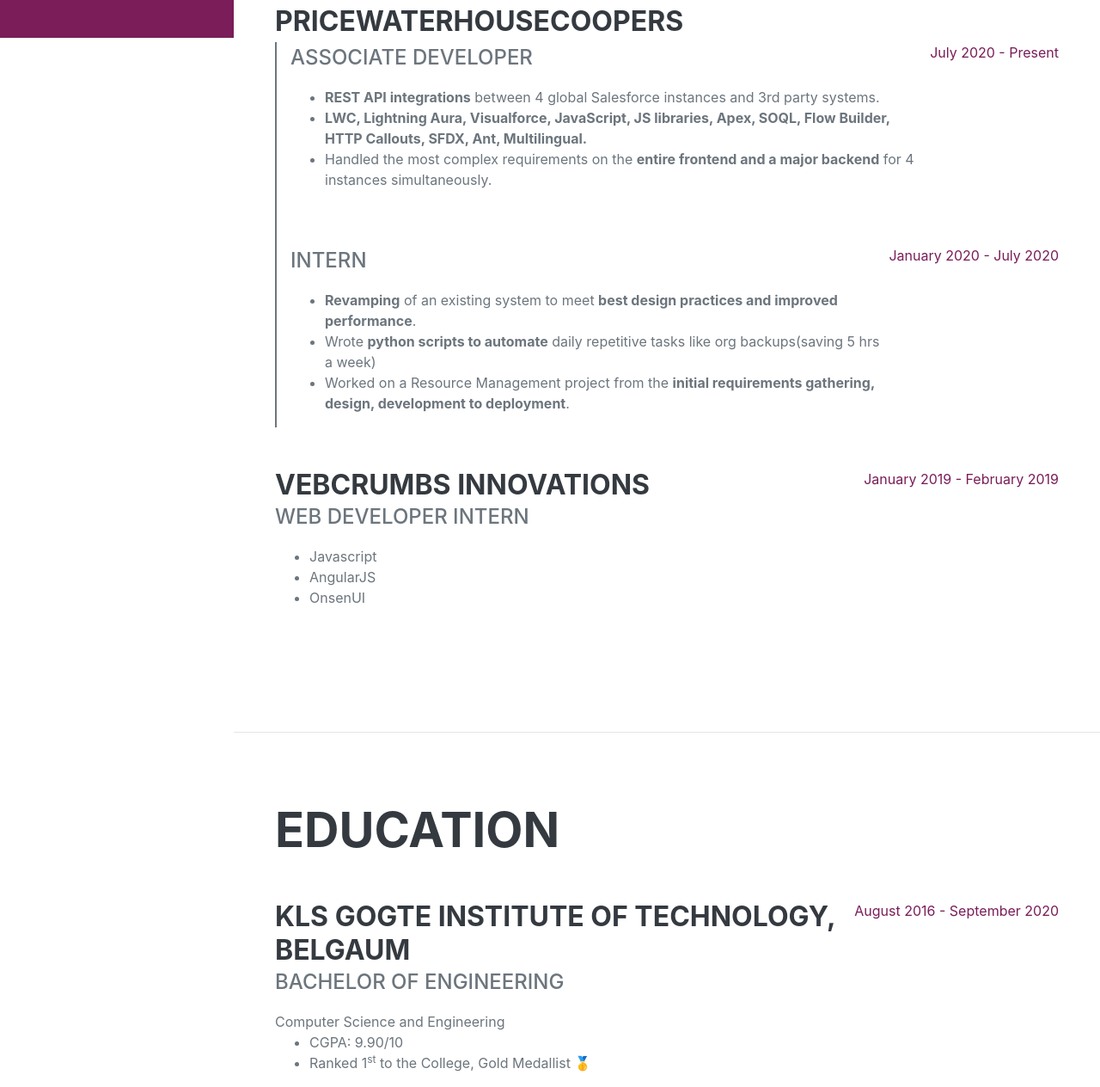
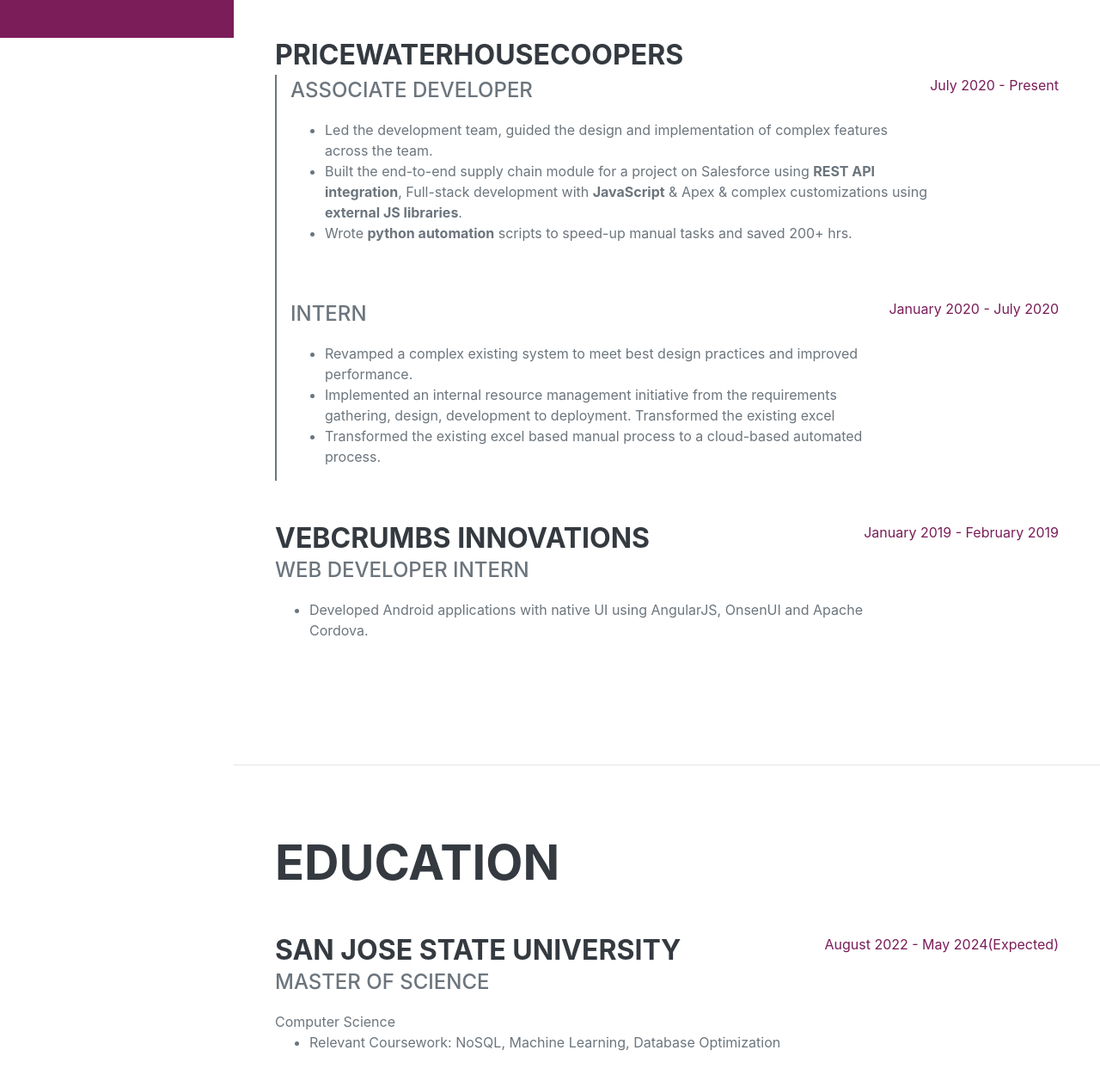
Before and after one commit to apoorvamohite/portfolio, a plain HTML site: page index.html in a window 1280 px wide. Shown: the part 756-2020 px from the top of the page at 86% size. Drawn offline with nearby package versions, Linux system fonts and the light colour scheme; a web font is replaced by a local one.

Commit message:
Update Education

```diff
--- a/index.html
+++ b/index.html
@@ -51,10 +51,10 @@
                     Apoorva
                     <span class="text-primary">Mohite</span>
                 </h1>
-                <h3>Associate at PricewaterhouseCoopers</h3>
+                <h3>Masters in Computer Science @ San Jose State University</h3>
                 <div class="subheading mb-5">
-                    Bangalore · India ·
-                    <a href="mailto:name@email.com">apps.mohite@gmail.com</a>
+                    San Jose · California ·
+                    <a href="mailto:name@email.com">apoorvakmohite@gmail.com</a>
                 </div>
                 <p class="lead mb-5">A tech-aficionado exploring blockchain, machine learning and software engineering.</p>
                 <div class="social-icons">
@@ -81,17 +81,16 @@
                                 <p>
                                 <ul>
                                     <li>
-                                        <strong>REST API integrations</strong> between 4 global Salesforce instances and
-                                        3rd party
-                                        systems.
+                                        Led the development team, guided the design and implementation of complex features across the team.
                                     </li>
                                     <li>
-                                        <strong>LWC, Lightning Aura, Visualforce, JavaScript, JS libraries, Apex, SOQL,
-                                            Flow Builder, HTTP Callouts, SFDX, Ant, Multilingual.</strong>
+                                        Built the end-to-end supply chain module for a
+                                        project on Salesforce using <strong>REST API integration</strong>,
+                                        Full-stack development with <strong>JavaScript</strong> & Apex &
+                                        complex customizations using <strong>external JS libraries</strong>.
                                     </li>
                                     <li>
-                                        Handled the most complex requirements on the <strong>entire frontend and a major backend</strong>
-                                         for 4 instances simultaneously.
+                                        Wrote <strong>python automation</strong> scripts to speed-up manual tasks and saved 200+ hrs.
                                     </li>
                                 </ul>
                                 </p>
@@ -104,18 +103,16 @@
                                 <p>
                                 <ul>
                                     <li>
-                                        <strong>Revamping</strong> of an existing system to meet <strong>best design
-                                            practices and improved
-                                            performance</strong>.
+                                        Revamped a complex existing system to meet best design practices and improved performance.
                                     </li>
                                     <li>
-                                        Wrote <strong>python scripts to automate</strong> daily repetitive tasks like
-                                        org backups(saving
-                                        5 hrs a week)
+                                        Implemented an internal resource management
+                                        initiative from the requirements gathering, design,
+                                        development to deployment.
+                                        Transformed the existing excel
                                     </li>
                                     <li>
-                                        Worked on a Resource Management project from the <strong>initial requirements
-                                            gathering, design, development to deployment</strong>.
+                                        Transformed the existing excel based manual process to a cloud-based automated process.
                                     </li>
                                 </ul>
                                 </p>
@@ -130,9 +127,8 @@
                         <div class="subheading mb-3">Web Developer Intern</div>
                         <p>
                         <ul>
-                            <li>Javascript</li>
-                            <li>AngularJS</li>
-                            <li>OnsenUI</li>
+                            <li>Developed Android applications with native UI using
+                                AngularJS, OnsenUI and Apache Cordova.</li>
                         </ul>
                         </p>
                     </div>
@@ -145,6 +141,17 @@
         <section class="resume-section" id="education">
             <div class="resume-section-content">
                 <h2 class="mb-5">Education</h2>
+                <div class="d-flex flex-md-row justify-content-between mb-5">
+                    <div class="flex-grow-1">
+                        <h3 class="mb-0">San Jose State University</h3>
+                        <div class="subheading mb-3">Master of Science</div>
+                        <div>Computer Science</div>
+                        <ul>
+                            <li>Relevant Coursework: NoSQL, Machine Learning, Database Optimization</li>
+                        </ul>
+                    </div>
+                    <div class="flex-shrink-0"><span class="text-primary">August 2022 - May 2024(Expected)</span></div>
+                </div>
                 <div class="d-flex flex-md-row justify-content-between mb-5">
                     <div class="flex-grow-1">
                         <h3 class="mb-0">KLS Gogte Institute of Technology, Belgaum</h3>
@@ -183,8 +190,8 @@
                     <li class="list-inline-item" data-toggle="tooltip" title="Java"><i class="fab fa-java"></i></li>
                     <li class="list-inline-item" data-toggle="tooltip" title="HTML"><i class="fab fa-html5"></i></li>
                     <li class="list-inline-item" data-toggle="tooltip" title="CSS"><i class="fab fa-css3-alt"></i></li>
-                    <li class="list-inline-item" data-toggle="tooltip" title="React.js"><i class="fab fa-react"></i>
-                    </li>
+                    <li class="list-inline-item" data-toggle="tooltip" title="React.js"><i class="fab fa-react"></i></li>
+                    <li class="list-inline-item" data-toggle="tooltip" title="Docker Basics"><i class="fab fa-docker"></i></li>
                     <li class="list-inline-item" data-toggle="tooltip" title="PHP"><i class="fab fa-php"></i></li>
                     <li class="list-inline-item" data-toggle="tooltip" title="SQL"><i class="fas fa-database"></i></li>
                     <li class="list-inline-item" data-toggle="tooltip" title="C"><i class="fas fa-copyright"></i></li>
@@ -358,10 +365,10 @@
                     <div class="sf-certification-row">
                         <img src="assets/img/dev.png" class="sf-certification" />
                         <img src="assets/img/dev2.png" class="sf-certification" />
+                        <img src="assets/img/appBuilder.png" class="sf-certification" />
                     </div>
                     <div class="sf-certification-row">
                         <img src="assets/img/advAdmin.png" class="sf-certification" />
-                        <img src="assets/img/appBuilder.png" class="sf-certification" />
                         <img src="assets/img/admin.png" class="sf-certification" />
                         <img src="assets/img/salesCloud.png" class="sf-certification" />
                     </div>
```
